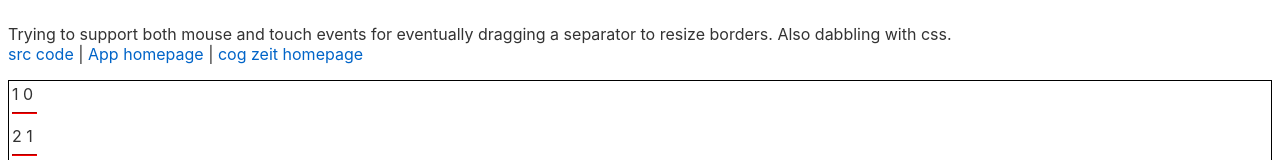
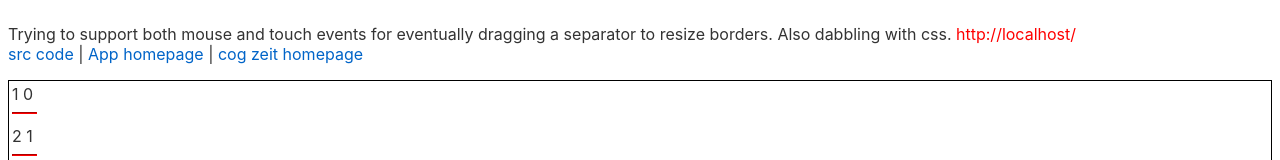
Before and after one commit to cognominal/sv-table-drag, a Svelte app: page / in a window 1280 px wide. Shown: the top 160 px of the page. Built offline with nearby package versions, Linux system fonts and the light colour scheme.

Commit message:
nav : distinghish local from hosted

```diff
--- a/src/App.svelte
+++ b/src/App.svelte
@@ -96,6 +96,7 @@
 <p>
  Trying to support both mouse and touch events for eventually dragging
 a separator to resize borders. Also dabbling with css.
+<span style="color:red;">{window.location.href}</span>
 <br />
 <a href="https://github.com/cognominal/sv-table-drag/blob/master/src/App.svelte">
     src code
```
